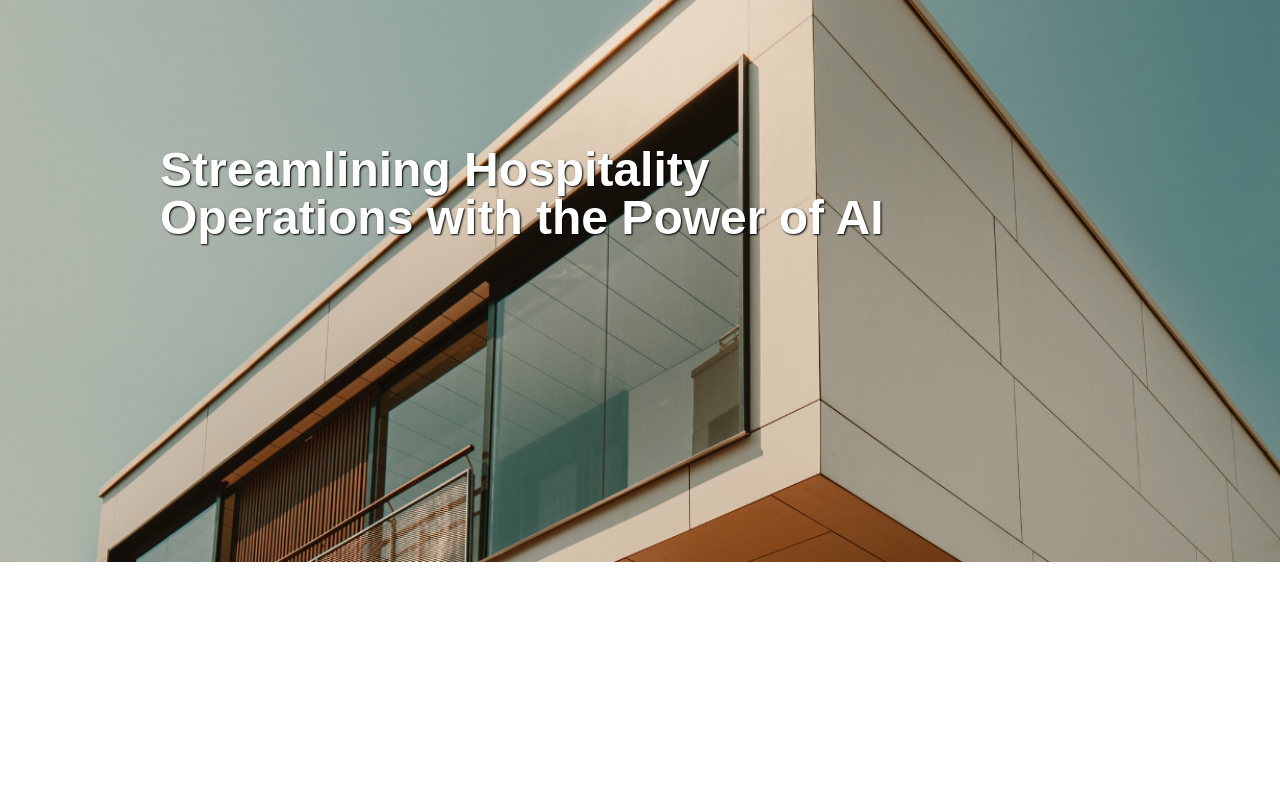
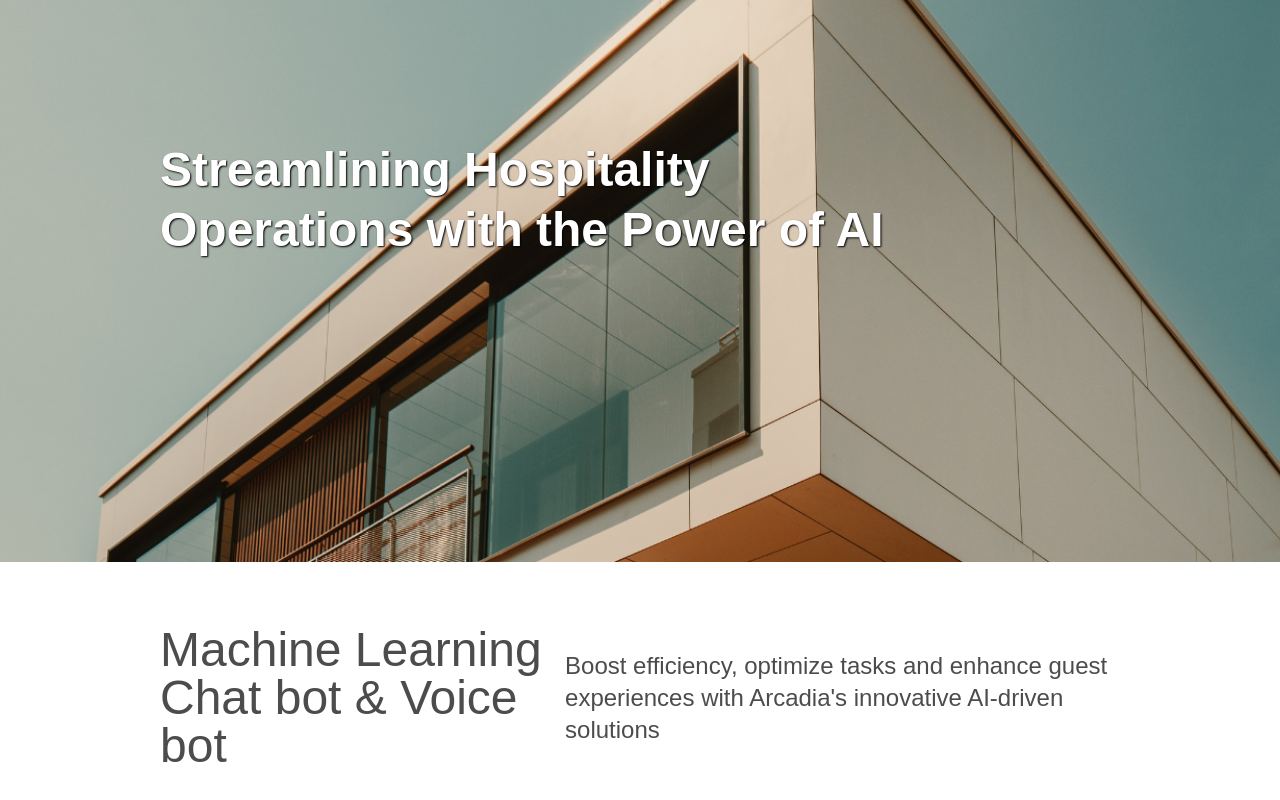
Before and after one commit to Suresh-vivek/Arcadia_US_website, a Next.js app: page / in a window 1280 px wide. Shown: the part 238-1038 px from the top of the page. Before the commit the page ends 800 px from the top, so only its background shows below. Built offline with nearby package versions, Linux system fonts and the light colour scheme; a web font is replaced by a local one.

Commit message:
Added Banner

```diff
--- a/app/page.tsx
+++ b/app/page.tsx
@@ -1,3 +1,4 @@
+import Banner from "@/components/Banner";
 import Landing from "@/components/Landing";
 import Image from "next/image";
 
@@ -5,6 +6,7 @@ export default function Home() {
   return (
     <main>
       <Landing />
+      <Banner />
     </main>
   );
 }
--- /dev/null
+++ b/components/Banner.tsx
@@ -0,0 +1,16 @@
+import React from 'react'
+
+export default function Banner() {
+  return (
+    <div className='flex flex-col sm:flex-row px-4 sm:px-10 md:px-20 lg:px-40 py-8 sm:py-12 md:py-16 justify-between items-center text-[#4c4c4c]'>
+      <div className='text-3xl sm:text-4xl md:text-5xl mb-4 sm:mb-0'>
+        <h1>Machine Learning</h1>
+        <h1>Chat bot & Voice bot</h1>
+      </div>
+      <div className='text-lg sm:text-xl md:text-2xl'>
+        <h1>Boost efficiency, optimize tasks and enhance guest</h1>
+        <h1>experiences with Arcadia's innovative AI-driven solutions</h1>
+      </div>
+    </div>
+  )
+}
--- a/components/Landing.tsx
+++ b/components/Landing.tsx
@@ -9,10 +9,11 @@ export default function Landing() {
         <h1 style={{margin: "0px"}} className="text-xl sm:text-2xl md:text-3xl font-bold pl-2 text-white sm:pl-4">Arcadia Hospitality</h1>
       </div>
       <div className="mt-20 sm:mt-20 md:mt-40">
-        <h1 className="text-lg sm:text-3xl md:text-4xl lg:text-5xl font-bold text-white" style={{ textShadow: '1px 1px 2px #000000' }}>
+        <h1 className="text-lg sm:text-3xl md:text-4xl lg:text-5xl font-bold text-white loading sm:mb-3" style={{ textShadow: '1px 1px 2px #000000' }}>
           Streamlining Hospitality
-          <br />
-          Operations with the Power of AI
+        </h1>
+        <h1 className="text-lg sm:text-3xl md:text-4xl lg:text-5xl font-bold text-white loading" style={{ textShadow: '1px 1px 2px #000000' }}>
+        Operations with the Power of AI
         </h1>
       </div>
     </div>
```
